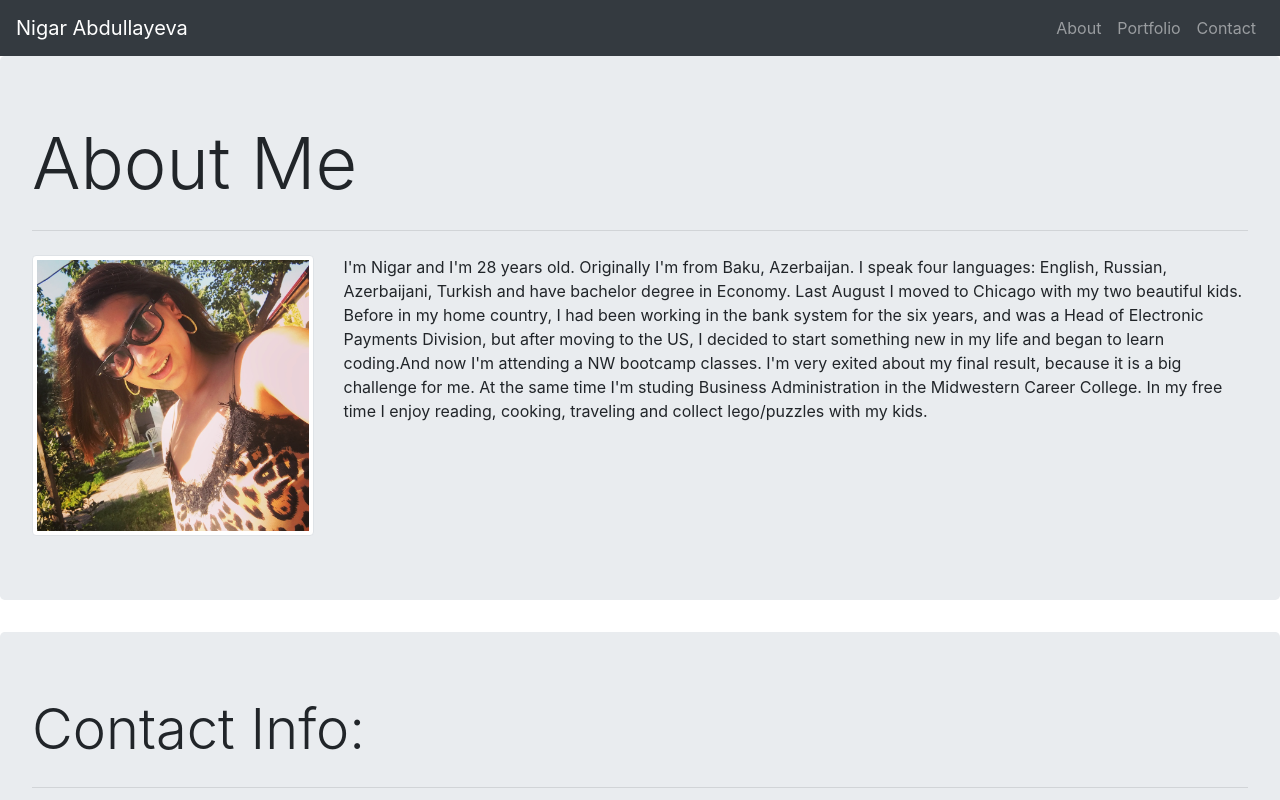
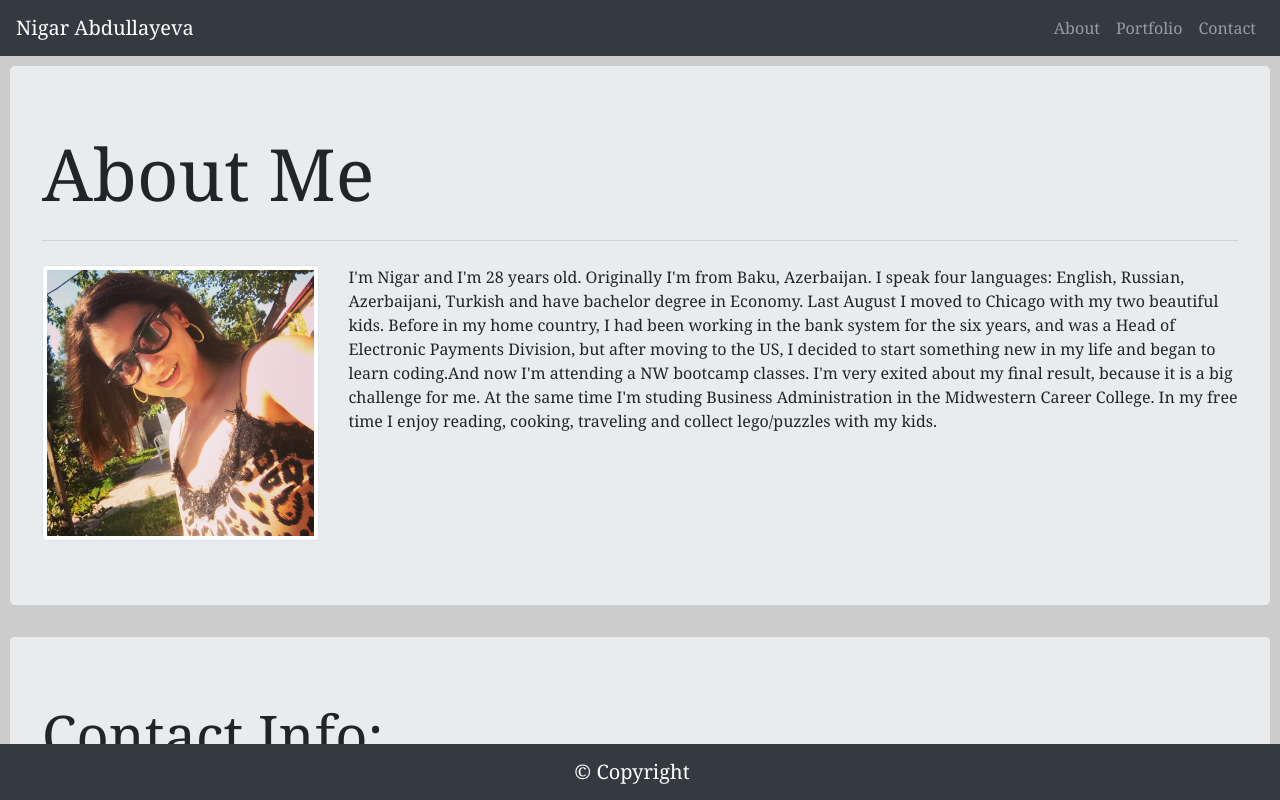
Before and after one commit to nigarabdullayeva/react_portfolio, a React (Create React App) app in the folder my_react_portfolio/: page / in a window 1280 px wide. Shown: the top 800 px of the page. Built offline with nearby package versions, Linux system fonts and the light colour scheme.

Commit message:
adding styles

```diff
--- a/my_react_portfolio/public/assets/css/style.css
+++ b/my_react_portfolio/public/assets/css/style.css
@@ -1,11 +1,11 @@
-body {
+#root {
     background-color:#cccccc;
     font-family: Cambria, Cochin, Georgia, Times, 'Times New Roman', serif;
     padding-bottom: 60px;
 }
 .jumbotron {
     margin: 10px;
-    background-color: #b9b0b0;
+    background-color:green;
     font-family: Cambria, Cochin, Georgia, Times, 'Times New Roman', serif
 }
 
--- a/my_react_portfolio/public/index.html
+++ b/my_react_portfolio/public/index.html
@@ -25,6 +25,7 @@
       Learn how to configure a non-root public URL by running `npm run build`.
     -->
     <title>Nigar Abdullayeva</title>
+    <link rel="stylesheet" type="text/css" href="Assets/css/style.css">
   </head>
   <body>
     <noscript>You need to enable JavaScript to run this app.</noscript>
```
